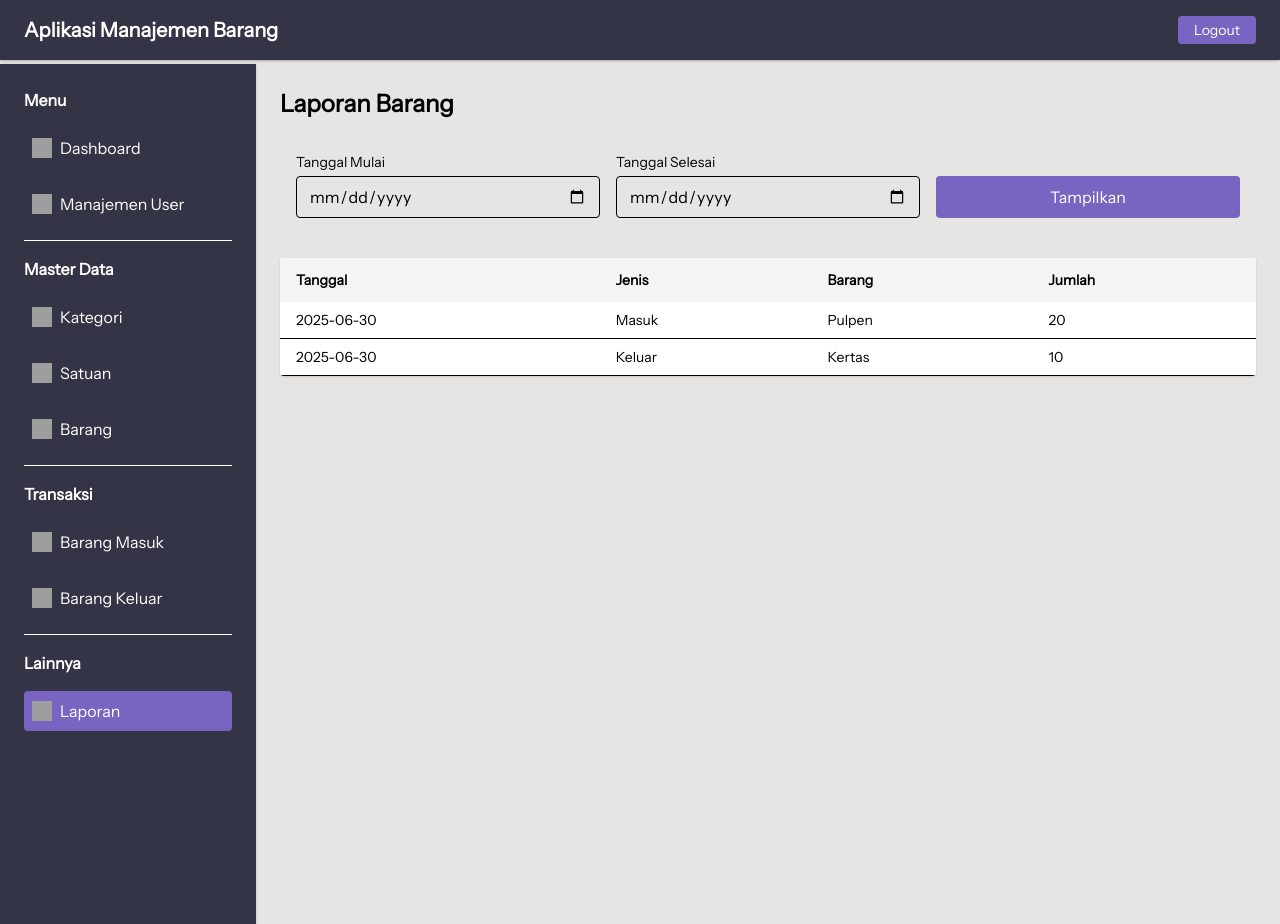
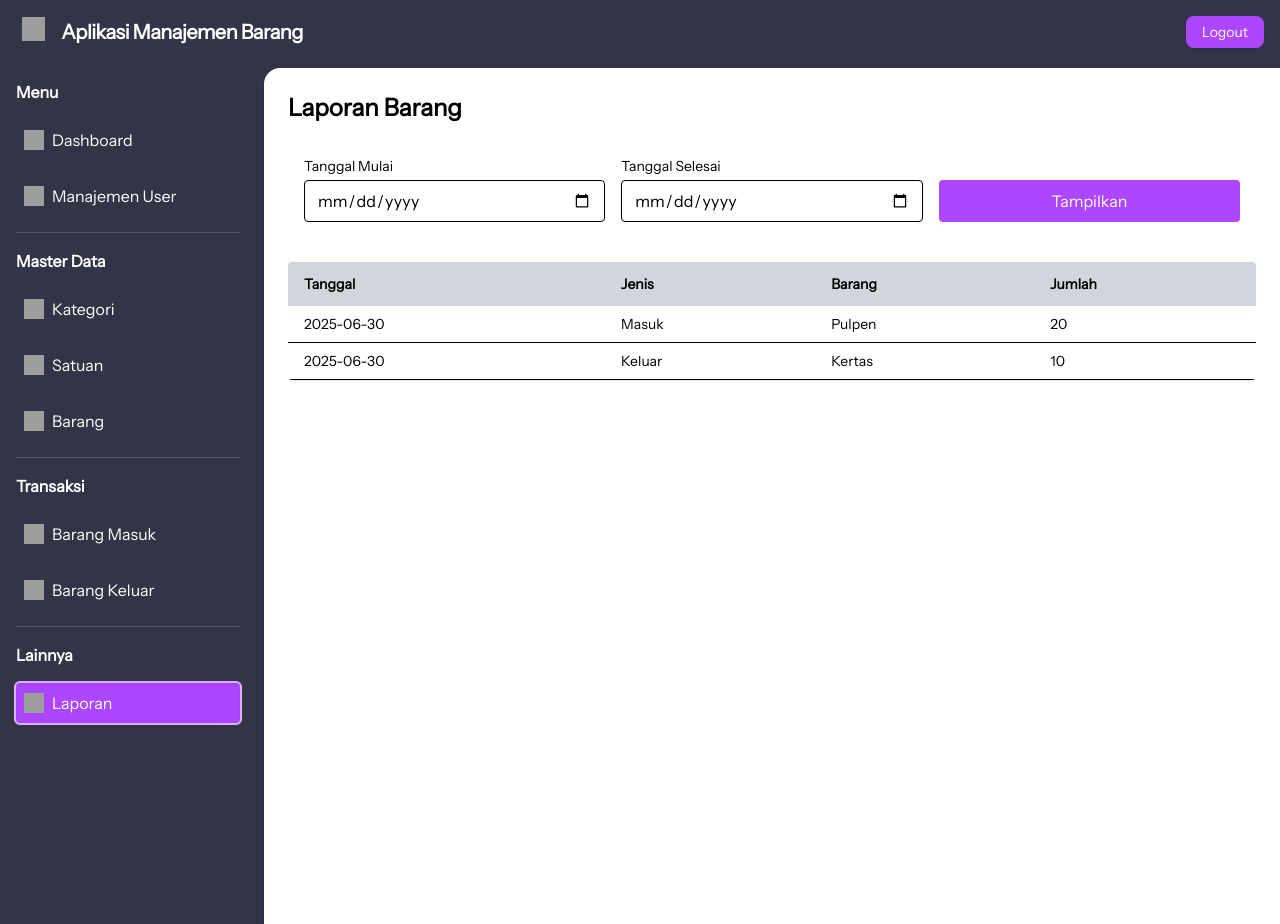
Before and after one commit to Bleatze/Aplikasi-Manajemen-Barang, a Laravel app: page /laporan in a window 1280 px wide. Run offline with Laravel 12, Linux system fonts and the light colour scheme; the visitor is signed in with stand-in values (Sample User, id 1); style sheets or scripts are compiled from the project's sources; parts of the project's set-up code (start-up, migrations or seed data) failed here and were passed over; grey boxes are pictures that could not be loaded.

Commit message:
UI UPDATEEEEEEE

```diff
--- a/resources/views/dashboard.blade.php
+++ b/resources/views/dashboard.blade.php
@@ -142,7 +142,7 @@ $barangKritis = array_filter($barangList, fn($b) => $b['statusValue'] === 'kriti
                         <path stroke-linecap="round" stroke-linejoin="round" stroke-width="2" d="M3 4a1 1 0 011-1h16a1 1 0 011 1v2a1 1 0 01-.293.707l-7 7V20l-4-2v-6.293l-7-7A1 1 0 013 4z" />
                     </svg>
                 </span>
-                <select id="filterStatus" class="pl-10 pr-3 py-2 border border-gray-300 rounded-full shadow-sm w-48">
+                <select id="filterStatus" class="pl-10 pr-3 py-2 border border-gray-300 shadow-sm w-48">
                     <option value="semua">Semua Status</option>
                     <option value="aman">Aman</option>
                     <option value="menipis">Menipis</option>
--- a/resources/views/laporan.blade.php
+++ b/resources/views/laporan.blade.php
@@ -16,7 +16,7 @@
                 <label class="block text-sm mb-1">Tanggal Selesai</label>
                 <input type="date" class="w-full border rounded px-3 py-2">
             </div>
-            <button class="bg-primary text-white mt-6 py-2 rounded hover:bg-kk col-span-full md:col-span-1">
+            <button class=" bg-purple-500 hover:bg-purple-600 text-white mt-6 py-2 rounded col-span-full md:col-span-1">
                 Tampilkan
             </button>
         </form>
@@ -25,7 +25,7 @@
     {{-- Tabel Laporan --}}
     <div class="bg-white rounded shadow overflow-x-auto">
         <table class="min-w-full text-sm text-left">
-            <thead class="bg-gray-100">
+             <thead class="bg-gray-300">
                 <tr>
                     <th class="px-4 py-3">Tanggal</th>
                     <th class="px-4 py-3">Jenis</th>
--- a/resources/views/layouts/main.blade.php
+++ b/resources/views/layouts/main.blade.php
@@ -1,50 +1,106 @@
 <!DOCTYPE html>
-<html lang="en">
+<html lang="en" x-data="{
+    sidebarOpen: JSON.parse(localStorage.getItem('sidebarOpen')) ?? true,
+    toggleSidebar() {
+        this.sidebarOpen = !this.sidebarOpen;
+        localStorage.setItem('sidebarOpen', JSON.stringify(this.sidebarOpen));
+    }
+}" x-cloak>
+
 <head>
     <meta charset="UTF-8">
     <title>@yield('title', 'Aplikasi Barang')</title>
+
     @vite('resources/css/app.css')
+    <script defer src="https://unpkg.com/alpinejs"></script>
     <link href="https://fonts.googleapis.com/css2?family=Instrument+Sans&display=swap" rel="stylesheet">
+
     <style>
         @keyframes fadeIn {
-            from { opacity: 0; transform: translateY(-5px); }
-            to { opacity: 1; transform: translateY(0); }
+            from {
+                opacity: 0;
+                transform: translateY(-5px);
             }
+
+            to {
+                opacity: 1;
+                transform: translateY(0);
+            }
+        }
+
         @keyframes fadeOut {
-            from { opacity: 1; transform: translateY(0); }
-            to { opacity: 0; transform: translateY(5px); }
+            from {
+                opacity: 1;
+                transform: translateY(0);
             }
+
+            to {
+                opacity: 0;
+                transform: translateY(5px);
+            }
+        }
+
         .animate-fade {
             animation: fadeIn 0.3s ease-out;
         }
+
         .animate-out {
             animation: fadeOut 0.3s ease-out;
         }
+
+        [x-cloak] {
+            display: none !important;
+        }
     </style>
 </head>
-<body class="font-sans bg-stone-200">
 
-    {{-- Navbar Tetap di Atas --}}
-    <header class="fixed top-0 left-0 right-0 z-50 bg-white shadow">
+<body class="font-sans  bg-ob">
+
+
+    <div class="flex flex-col h-screen">
+
+        {{-- Navbar --}}
+        <header class="fixed top-0 left-0 right-0 z-50 bg-ob h-16 flex items-center px-4 ml-1.5">
+            {{-- Toggle sidebar --}}
+            <button @click="toggleSidebar()" class="mr-4 focus:outline-none">
+                <span x-show="!sidebarOpen" x-cloak class="inline-flex items-center gap-1">
+                    <!-- Ikon menu -->
+                    <img src="https://api.iconify.design/lucide:menu.svg?color=white" class="w-5 h-5" />
+                </span>
+                <span x-show="sidebarOpen" x-cloak class="inline-flex items-center gap-1">
+                    <!-- Ikon menu + panah kiri -->
+                    <img src="https://api.iconify.design/material-symbols/menu-open-rounded.svg?color=white"
+                        class="w-6 h-6 text-purple-600" />
+                </span>
+            </button>
+
             @include('partials.navbar')
         </header>
 
-    <div class="flex pt-16"> {{-- Padding top menyesuaikan tinggi Navbar --}}
+        <div class="flex flex-1 pt-16 overflow-hidden">
 
-        {{-- Sidebar Tetap di Kiri --}}
-        <aside class="w-64 bg-white shadow h-screen fixed top-16 left-0 z-40 hidden md:block">
+            {{-- Sidebar --}}
+            <aside :class="sidebarOpen ? 'w-64' : 'w-16'"
+                class="bg-white shadow h-full fixed md:relative z-40 transition-all duration-300 overflow-y-auto">
                 @include('partials.sidebar')
             </aside>
 
-        {{-- Konten Utama --}}
-        <main class="flex-1 p-6 md:ml-64 w-full">
+            {{-- Main Content --}}
+            <main :class="sidebarOpen" class="transition-all duration-300 flex-1 overflow-y-hidden pl-2 pt-1">
+                <div class="bg-white rounded-tl-2xl shadow p-6 h-[calc(100vh-4rem)] flex flex-col">
                     @include('partials.alert')
+
+                    <div class="overflow-y-auto flex-1">
                         @yield('content')
+                    </div>
+                </div>
             </main>
+
 
         </div>
 
-    <script src="https://cdn.jsdelivr.net/npm/chart.js"></script>
+    </div>
+
     <script>
         function closeAlert(button) {
             const alert = button.closest('.alert');
@@ -55,6 +111,8 @@
             }
         }
     </script>
+
     @yield('scripts')
 </body>
+
 </html>
--- a/resources/views/master/barang.blade.php
+++ b/resources/views/master/barang.blade.php
@@ -34,8 +34,8 @@
          </div>
 </div>
 
-            <button  onclick="openModal()" type="submit" class="flex items-center gap-2 bg-primary text-white px-4 py-2 rounded hover:bg-kk transition">
-                <img src="https://api.iconify.design/mdi:plus.svg?color=white" alt="Add Icon" />Tambah
+            <button  onclick="openModal()" type="submit" class="flex items-center gap-2 bg-purple-500 hover:bg-purple-600 text-white px-4 py-2 rounded transition">
+                <img src="https://api.iconify.design/mdi:plus.svg?color=white" alt="Add Icon" />Tambah Barang
             </button>
         <div id="modal-tambah-barang" onclick="handleBackdropClick(event)" class="fixed inset-0 bg-transparent backdrop-blur-sm hidden justify-center items-center z-50">
             <!-- Modal box -->
@@ -71,7 +71,7 @@
                 </div>
                 <div class="flex justify-end gap-2">
                     <button type="button" onclick="closeModal()" class="bg-gray-300 text-gray-800 px-4 py-2 rounded hover:bg-gray-400">Batal</button>
-                    <button type="submit" class="bg-primary text-white px-4 py-2 rounded hover:bg-kk transition">Simpan</button>
+                    <button type="submit" class="bg-purple-500 hover:bg-purple-600 text-white px-4 py-2 rounded transition">Simpan</button>
                 </div>
             </form>
             </div>
--- a/resources/views/master/kategori.blade.php
+++ b/resources/views/master/kategori.blade.php
@@ -25,7 +25,7 @@
 
     <!-- Tombol buka modal tambah -->
     <button onclick="openModal()"
-        class="flex items-center gap-2 bg-primary text-white px-4 py-2 rounded hover:bg-kk transition">
+        class="flex items-center gap-2  bg-purple-500 hover:bg-purple-600 text-white px-4 py-2 rounded transition">
         <img src="https://api.iconify.design/mdi/plus.svg?color=white" alt="Add Icon" class="w-5 h-5"> Tambah Kategori
     </button>
 </div>
@@ -58,7 +58,7 @@
             <div class="flex justify-end gap-2">
                 <button type="button" onclick="closeModal()"
                     class="bg-gray-300 px-4 py-2 rounded hover:bg-gray-400">Batal</button>
-                <button type="submit" class="bg-primary text-white px-4 py-2 rounded hover:bg-kk">Simpan</button>
+                <button type="submit" class=" bg-purple-500 hover:bg-purple-600 text-white px-4 py-2 rounded">Simpan</button>
             </div>
         </form>
     </div>
@@ -124,7 +124,7 @@
                             <button type="button" onclick="closeEditModal({{ $kategori->id }})"
                                 class="bg-gray-300 px-4 py-2 rounded hover:bg-gray-400">Batal</button>
                             <button type="submit"
-                                class="bg-primary text-white px-4 py-2 rounded hover:bg-kk">Simpan</button>
+                                class=" bg-purple-500 hover:bg-purple-600 text-white px-4 py-2 rounded">Simpan</button>
                         </div>
                     </form>
                 </div>
--- a/resources/views/master/satuan.blade.php
+++ b/resources/views/master/satuan.blade.php
@@ -21,7 +21,7 @@
         </div>
     </form>
     <button onclick="openModal()" type="button"
-        class="flex items-center gap-2 bg-primary text-white px-4 py-2 rounded hover:bg-kk transition">
+        class="flex items-center gap-2 bg-purple-500 hover:bg-purple-600 text-white px-4 py-2 rounded transition">
         <img src="https://api.iconify.design/mdi:plus.svg?color=white" alt="Add Icon" />Tambah Satuan
     </button>
 </div>
@@ -44,7 +44,7 @@
             <div class="flex justify-end gap-2">
                 <button type="button" onclick="closeModal()"
                     class="bg-gray-300 px-4 py-2 rounded hover:bg-gray-400">Batal</button>
-                <button type="submit" class="bg-primary text-white px-4 py-2 rounded hover:bg-kk">Simpan</button>
+                <button type="submit" class="bg-purple-500 hover:bg-purple-600 text-white px-4 py-2 rounded">Simpan</button>
             </div>
         </form>
     </div>
@@ -94,7 +94,7 @@
                             <button type="button" onclick="closeEditModal({{ $satuan->id }})"
                                 class="bg-gray-300 px-4 py-2 rounded hover:bg-gray-400">Batal</button>
                             <button type="submit"
-                                class="bg-primary text-white px-4 py-2 rounded hover:bg-kk">Simpan</button>
+                                class="bg-purple-500 hover:bg-purple-600 text-white px-4 py-2 rounded">Simpan</button>
                         </div>
                     </form>
                 </div>
--- a/resources/views/partials/navbar.blade.php
+++ b/resources/views/partials/navbar.blade.php
@@ -1,14 +1,17 @@
-<header class="bg-ob text-white shadow px-6 py-4">
-    <div class="flex justify-between items-center">
+<div class="flex justify-between items-center w-full">
+    <!-- Judul Aplikasi -->
+    <h1 class="text-xl font-semibold text-white tracking-tight">
+        Aplikasi Manajemen Barang
+    </h1>
 
-        <h1 class="text-xl font-bold">Aplikasi Manajemen Barang</h1>
+    <!-- Logout Button -->
+    <form method="POST" action="{{ route('logout') }}">
+        @csrf
+       <button
+    class="bg-purple-500 hover:bg-purple-600 text-white text-sm font-medium px-4 py-1.5 rounded-lg shadow transition-all duration-200 focus:outline-none focus:ring-2 focus:ring-offset-2 focus:ring-purple-400"
+>
+    Logout
+</button>
 
-        <div class="flex items-center gap-3">
-            <form method="POST" action="{{ route('logout') }}">
-                @csrf
-                <button class="bg-primary text-white px-4 py-1 rounded hover:bg-soft-dark text-sm">Logout</button>
-            </form>
-        </div>
-
-    </div>
-</header>
+    </form>
+</div>
--- a/resources/views/partials/sidebar.blade.php
+++ b/resources/views/partials/sidebar.blade.php
@@ -1,66 +1,83 @@
-<aside class="w-64 bg-ob shadow h-screen p-6 space-y-4 hidden md:block text-white">
-     <h2 class="font-semibold text-white">Menu</h2>
+<aside
+    x-data
+    :class="sidebarOpen ? 'w-64' : 'w-16'"
+    class="bg-ob h-screen p-4 space-y-4 text-white transition-all duration-300 overflow-y-auto fixed top-16 left-0 z-40"
+>
+    {{-- Menu Section --}}
+    <h2 x-show="sidebarOpen" class="font-semibold text-white">Menu</h2>
+
     <a href="{{ route('dashboard') }}"
-       class="flex items-center gap-2 transform transition-all duration-200 hover:translate-x-1 p-2 rounded
-       {{ request()->routeIs('dashboard') ? 'bg-primary text-white' : 'hover:bg-kk' }}">
-        <img src="https://api.iconify.design/mdi/view-dashboard.svg?color=white" alt="Dashboard" class="w-5 h-5">
-        Dashboard
+       title="Dashboard"
+       class="flex items-center gap-2 p-2 rounded transition hover:translate-x-1
+       {{ request()->routeIs('dashboard') ? 'bg-purple-500 text-white shadow-inner ring-2 ring-purple-300
+' : 'hover:bg-purple-600' }}">
+        <img src="https://api.iconify.design/lucide/layout-dashboard.svg?color=white" alt="Dashboard" class="w-5 h-5">
+        <span x-show="sidebarOpen" class="transition-all">Dashboard</span>
     </a>
 
     <a href="{{ route('users.index') }}"
-       class="flex items-center gap-2 transform transition-all duration-200 hover:translate-x-1 p-2 rounded
-       {{ request()->routeIs('users.*') ? 'bg-primary text-white' : 'hover:bg-kk' }}">
-        <img src="https://api.iconify.design/mdi/account-group.svg?color=white" alt="Users" class="w-5 h-5">
-        Manajemen User
+       title="Manajemen User"
+       class="flex items-center gap-2 p-2 rounded transition hover:translate-x-1
+       {{ request()->routeIs('users.*') ? 'bg-purple-500 text-white shadow-inner ring-2 ring-purple-300
+' : 'hover:bg-purple-600' }}">
+        <img src="https://api.iconify.design/lucide/users.svg?color=white" alt="Users" class="w-5 h-5">
+        <span x-show="sidebarOpen" class="transition-all">Manajemen User</span>
     </a>
 
-    <hr>
-    <h2 class="font-semibold text-white">Master Data</h2>
+    <hr class="border-gray-600" />
 
-    <a href="{{ route('kategori.index') }}"
-       class="flex items-center gap-2 transform transition-all duration-200 hover:translate-x-1 p-2 rounded
-       {{ request()->routeIs('kategori.*') ? 'bg-primary text-white' : 'hover:bg-kk' }}">
-        <img src="https://api.iconify.design/mdi:shape-outline.svg?color=white" alt="Kategori" class="w-5 h-5">
-        Kategori
-    </a>
+    {{-- Master Data Section --}}
+    <h2 x-show="sidebarOpen" class="font-semibold text-white">Master Data</h2>
 
-    <a href="{{ route('satuan.index') }}"
-       class="flex items-center gap-2 transform transition-all duration-200 hover:translate-x-1 p-2 rounded
-       {{ request()->routeIs('satuan.*') ? 'bg-primary text-white' : 'hover:bg-kk' }}">
-        <img src="https://api.iconify.design/mdi:scale-balance.svg?color=white" alt="Satuan" class="w-5 h-5">
-        Satuan
-    </a>
+    @foreach ([
+        ['kategori.index', 'lucide/shapes', 'Kategori'],
+        ['satuan.index', 'lucide/scale', 'Satuan'],
+        ['barang.index', 'lucide/package', 'Barang'],
+    ] as [$route, $icon, $label])
+        <a href="{{ route($route) }}"
+           title="{{ $label }}"
+           class="flex items-center gap-2 p-2 rounded transition hover:translate-x-1
+           {{ request()->routeIs(Str::before($route, '.') . '.*') ? 'bg-purple-500 text-white shadow-inner ring-2 ring-purple-300
+' : 'hover:bg-purple-600' }}">
+            <img src="https://api.iconify.design/{{ $icon }}.svg?color=white" alt="{{ $label }}" class="w-5 h-5">
+            <span x-show="sidebarOpen" class="transition-all">{{ $label }}</span>
+        </a>
+    @endforeach
 
-    <a href="{{ route('barang.index') }}"
-       class="flex items-center gap-2 transform transition-all duration-200 hover:translate-x-1 p-2 rounded
-       {{ request()->routeIs('barang.*') ? 'bg-primary text-white' : 'hover:bg-kk' }}">
-        <img src="https://api.iconify.design/mdi:archive-outline.svg?color=white" alt="Barang" class="w-5 h-5">
-        Barang
-    </a>
+    <hr class="border-gray-600" />
 
-    <hr>
-     <h2 class="font-semibold text-white">Transaksi</h2>
+    {{-- Transaksi Section --}}
+    <h2 x-show="sidebarOpen" class="font-semibold text-white">Transaksi</h2>
+
     <a href="{{ route('barang-masuk.index') }}"
-       class="flex items-center gap-2 transform transition-all duration-200 hover:translate-x-1 p-2 rounded
-       {{ request()->routeIs('barang-masuk.*') ? 'bg-primary text-white' : 'hover:bg-kk' }}">
-        <img src="https://api.iconify.design/mdi:tray-arrow-down.svg?color=white" alt="Barang Masuk" class="w-5 h-5">
-        Barang Masuk
+       title="Barang Masuk"
+       class="flex items-center gap-2 p-2 rounded transition hover:translate-x-1
+       {{ request()->routeIs('barang-masuk.*') ? 'bg-purple-500 text-white shadow-inner ring-2 ring-purple-300
+' : 'hover:bg-purple-600' }}">
+        <img src="https://api.iconify.design/lucide/download.svg?color=white" alt="Barang Masuk" class="w-5 h-5">
+        <span x-show="sidebarOpen" class="transition-all">Barang Masuk</span>
     </a>
 
     <a href="{{ route('barang-keluar.index') }}"
-       class="flex items-center gap-2 transform transition-all duration-200 hover:translate-x-1 p-2 rounded
-       {{ request()->routeIs('barang-keluar.*') ? 'bg-primary text-white' : 'hover:bg-kk' }}">
-        <img src="https://api.iconify.design/mdi:tray-arrow-up.svg?color=white" alt="Barang Keluar" class="w-5 h-5">
-        Barang Keluar
+       title="Barang Keluar"
+       class="flex items-center gap-2 p-2 rounded transition hover:translate-x-1
+       {{ request()->routeIs('barang-keluar.*') ? 'bg-purple-500 text-white shadow-inner ring-2 ring-purple-300
+' : 'hover:bg-purple-600' }}">
+        <img src="https://api.iconify.design/lucide/upload.svg?color=white" alt="Barang Keluar" class="w-5 h-5">
+        <span x-show="sidebarOpen" class="transition-all">Barang Keluar</span>
     </a>
 
-    <hr>
-     <h2 class="font-semibold text-white">Lainnya</h2>
+    <hr class="border-gray-600" />
+
+    {{-- Laporan --}}
+    <h2 x-show="sidebarOpen" class="font-semibold text-white">Lainnya</h2>
+
     <a href="{{ route('laporan.index') }}"
-       class="flex items-center gap-2 transform transition-all duration-200 hover:translate-x-1 p-2 rounded
-       {{ request()->routeIs('laporan.*') ? 'bg-primary text-white' : 'hover:bg-kk' }}">
-        <img src="https://api.iconify.design/mdi:file-chart-outline.svg?color=white" alt="Laporan" class="w-5 h-5">
-        Laporan
+       title="Laporan"
+       class="flex items-center gap-2 p-2 rounded transition hover:translate-x-1
+       {{ request()->routeIs('laporan.*') ? 'bg-purple-500 text-white shadow-inner ring-2 ring-purple-300
+' : 'hover:bg-purple-600' }}">
+        <img src="https://api.iconify.design/lucide/file-bar-chart.svg?color=white" alt="Laporan" class="w-5 h-5">
+        <span x-show="sidebarOpen" class="transition-all">Laporan</span>
     </a>
-
 </aside>
--- a/resources/views/transaksi/barang-keluar.blade.php
+++ b/resources/views/transaksi/barang-keluar.blade.php
@@ -18,7 +18,7 @@
             <input type="text" placeholder="Cari Barang..."
                    class="bg-white pl-10 pr-3 py-2 border border-gray-300 rounded shadow-sm focus:outline-none w-64">
         </div>
-            <button  onclick="openModal()" type="submit" class="flex items-center gap-2 bg-primary text-white px-4 py-2 rounded hover:bg-kk transition">
+            <button  onclick="openModal()" type="submit" class="flex items-center gap-2 bg-purple-500 hover:bg-purple-600 text-white px-4 py-2 rounded transition">
                 <img src="https://api.iconify.design/mdi:plus.svg?color=white" alt="Add Icon" />Tambah
             </button>
         <div id="modal-tambah-barang" onclick="handleBackdropClick(event)" class="fixed inset-0 bg-transparent backdrop-blur-sm hidden justify-center items-center z-50">
@@ -50,7 +50,7 @@
                 </div>
                 <div class="flex justify-end gap-2">
                     <button type="button" onclick="closeModal()" class="bg-gray-300 text-gray-800 px-4 py-2 rounded hover:bg-gray-400">Batal</button>
-                    <button type="submit" class="bg-primary text-white px-4 py-2 rounded hover:bg-kk transition">Simpan</button>
+                    <button type="submit" class="bg-purple-500 hover:bg-purple-600 text-white px-4 py-2 rounded transition">Simpan</button>
                 </div>
             </form>
             </div>
--- a/resources/views/transaksi/barang-masuk.blade.php
+++ b/resources/views/transaksi/barang-masuk.blade.php
@@ -18,7 +18,7 @@
             <input type="text" placeholder="Cari Barang..."
                    class="bg-white pl-10 pr-3 py-2 border border-gray-300 rounded shadow-sm focus:outline-none w-64">
         </div>
-            <button  onclick="openModal()" type="submit" class="flex items-center gap-2 bg-primary text-white px-4 py-2 rounded hover:bg-kk transition">
+            <button  onclick="openModal()" type="submit" class="flex items-center gap-2 bg-purple-500 hover:bg-purple-600 text-white px-4 py-2 rounded transition">
                 <img src="https://api.iconify.design/mdi:plus.svg?color=white" alt="Add Icon" />Tambah
             </button>
         <div id="modal-tambah-barang" onclick="handleBackdropClick(event)" class="fixed inset-0 bg-transparent backdrop-blur-sm hidden justify-center items-center z-50">
@@ -50,7 +50,7 @@
                 </div>
                 <div class="flex justify-end gap-2">
                     <button type="button" onclick="closeModal()" class="bg-gray-300 text-gray-800 px-4 py-2 rounded hover:bg-gray-400">Batal</button>
-                    <button type="submit" class="bg-primary text-white px-4 py-2 rounded hover:bg-kk transition">Simpan</button>
+                    <button type="submit" class="bg-purple-500 hover:bg-purple-600 text-white px-4 py-2 rounded transition">Simpan</button>
                 </div>
             </form>
             </div>
--- a/resources/views/users.blade.php
+++ b/resources/views/users.blade.php
@@ -41,7 +41,7 @@
 
     <!-- Tombol buka modal tambah -->
     <button onclick="openModal()"
-        class="flex items-center gap-2 bg-primary text-white px-4 py-2 rounded hover:bg-kk transition">
+        class="flex items-center gap-2 bg-purple-500 hover:bg-purple-600 text-white px-4 py-2 rounded transition">
         <img src="https://api.iconify.design/mdi/account-plus.svg?color=white" alt="Add User" class="w-5 h-5">
         Tambah User
     </button>
```
Lines whose indentation alone changed are shown as unchanged.
